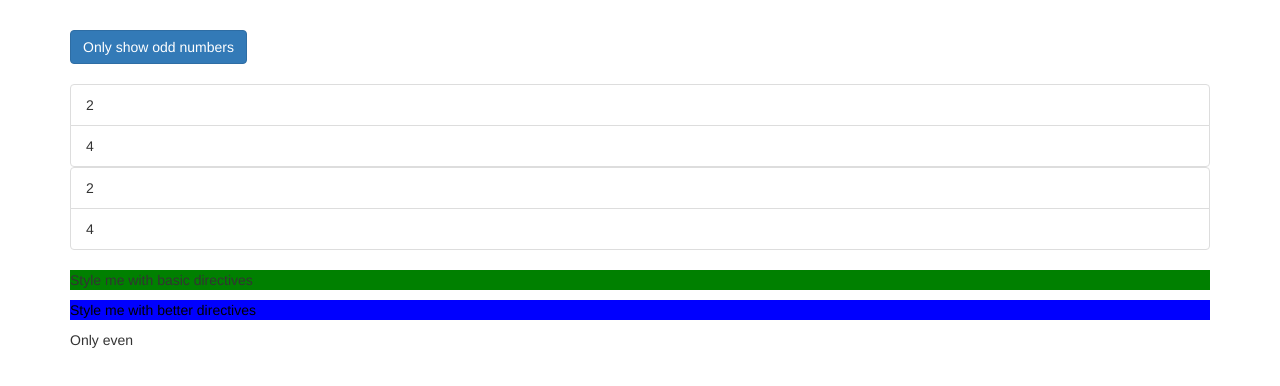
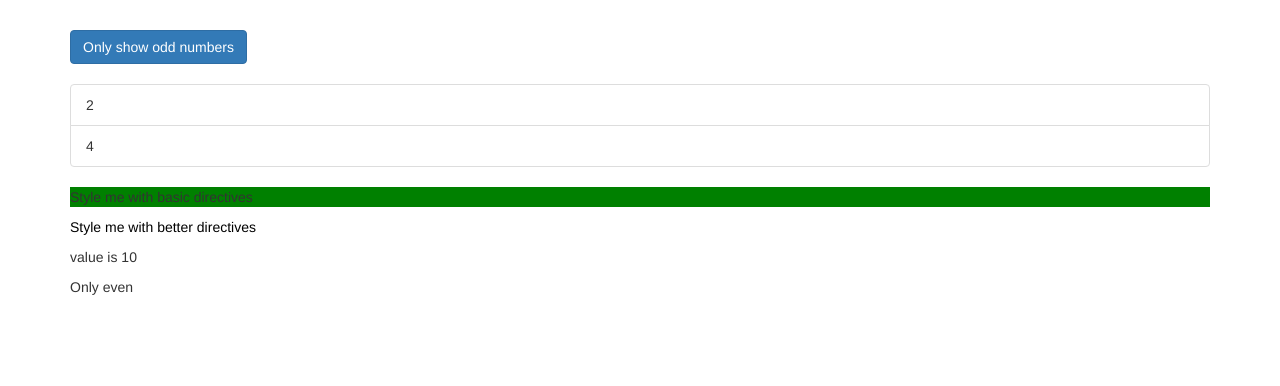
Before and after one commit to jdpeck90/Angular-Practice, an Angular app in the folder directives-start/: page / in a window 1280 px wide. Shown: the top 386 px of the page. Built offline with nearby package versions, Linux system fonts and the light colour scheme.

Commit message:
finished up advanaced directives

```diff
--- a/directives-start/src/app/app.component.html
+++ b/directives-start/src/app/app.component.html
@@ -30,7 +30,33 @@
             {{ even }}
           </li>
         </div>
-        <div *ngIf="!onlyOdd">
+        <!-- <div *ngIf="!onlyOdd">
+          <li
+            class="list-group-item"
+            [ngClass]="{ odd: even % 2 !== 0 }"
+            [ngStyle]="{
+              backgroundColor: even % 2 !== 0 ? 'yellow' : 'transparent'
+            }"
+            *ngFor="let even of evenNumbers"
+          >
+            {{ even }}
+          </li>
+        </div> -->
+        <!-- <ng-template [ngIf]="!onlyOdd">
+          <div>
+            <li
+              class="list-group-item"
+              [ngClass]="{ odd: even % 2 !== 0 }"
+              [ngStyle]="{
+                backgroundColor: even % 2 !== 0 ? 'yellow' : 'transparent'
+              }"
+              *ngFor="let even of evenNumbers"
+            >
+              {{ even }}
+            </li>
+          </div>
+        </ng-template> -->
+        <div *appUnless="!onlyOdd">
           <li
             class="list-group-item"
             [ngClass]="{ odd: even % 2 !== 0 }"
@@ -42,16 +68,18 @@
             {{ even }}
           </li>
         </div>
-        <ng-template> </ng-template>
       </ul>
       <p appBasicHighlight>Style me with basic directives</p>
-      <p
-        [appBetterHighlight]="'red'"
-        [defaultColor]="'blue'"
-        [appBetterHighlight]="'green'"
-      >
+      <p [appBetterHighlight]="'red'" defaultColor="'blue'">
         Style me with better directives
       </p>
+      <div [ngSwitch]="value">
+        <p *ngSwitchCase="5">value is 5</p>
+        <p *ngSwitchCase="10">value is 10</p>
+        <p *ngSwitchCase="100">value is 100</p>
+        <p *ngSwitchDefault>value is Default</p>
+      </div>
+
       <ng-template *ngIf="!onlyOdd"> </ng-template>
       <ng-template [ngIf]="!onlyOdd">
         <p>Only even</p>
--- a/directives-start/src/app/app.component.ts
+++ b/directives-start/src/app/app.component.ts
@@ -9,4 +9,5 @@ export class AppComponent {
   oddNumbers = [1, 3, 5];
   evenNumbers = [2, 4];
   onlyOdd = false;
+  value = 10;
 }
--- a/directives-start/src/app/app.module.ts
+++ b/directives-start/src/app/app.module.ts
@@ -6,12 +6,14 @@ import { HttpModule } from "@angular/http";
 import { AppComponent } from "./app.component";
 import { BasicHighlightDirective } from "./basic-highlight/basic-highlight.directive";
 import { BetterHighlightDirective } from "./better-highlight/better-highlight.directive";
+import { UnlessDirective } from './unless.directive';
 
 @NgModule({
   declarations: [
     AppComponent,
     BasicHighlightDirective,
-    BetterHighlightDirective
+    BetterHighlightDirective,
+    UnlessDirective
   ],
   imports: [BrowserModule, FormsModule, HttpModule],
   providers: [],
--- /dev/null
+++ b/directives-start/src/app/shared/dropdown.directive.ts
@@ -0,0 +1,6 @@
+import { Directive } from "@angular/core";
+
+@Directive({
+  selector: "[appDrowndown]"
+})
+export class DropdownDirective {}
--- /dev/null
+++ b/directives-start/src/app/unless.directive.ts
@@ -0,0 +1,19 @@
+import { Directive, TemplateRef, ViewContainerRef, Input } from "@angular/core";
+
+@Directive({
+  selector: "[appUnless]"
+})
+export class UnlessDirective {
+  @Input() set appUnless(condition: boolean) {
+    if (!condition) {
+      this.vcRef.createEmbeddedView(this.templateRef);
+    } else {
+      this.vcRef.clear();
+    }
+  }
+
+  constructor(
+    private templateRef: TemplateRef<any>,
+    private vcRef: ViewContainerRef
+  ) {}
+}
```
Also changed, not shown: directives-start/src/app/shared/dropdown.model.ts (added).
